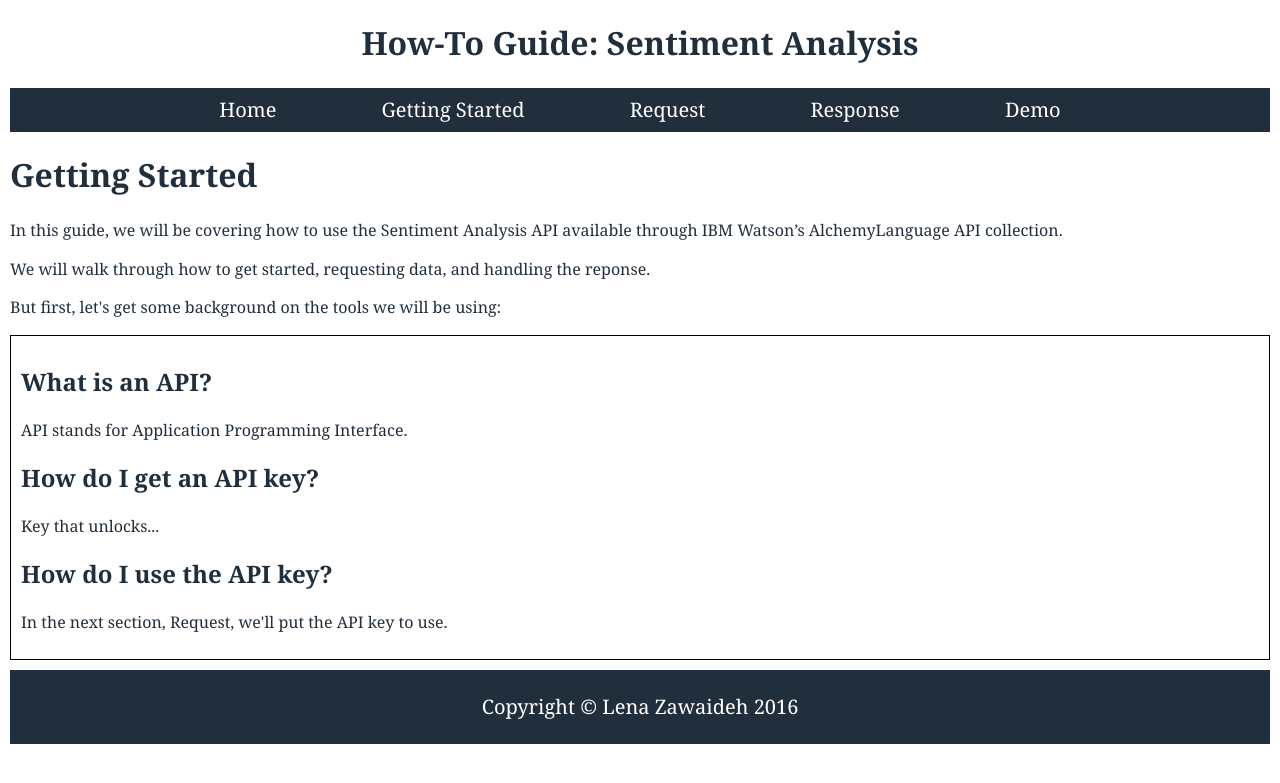
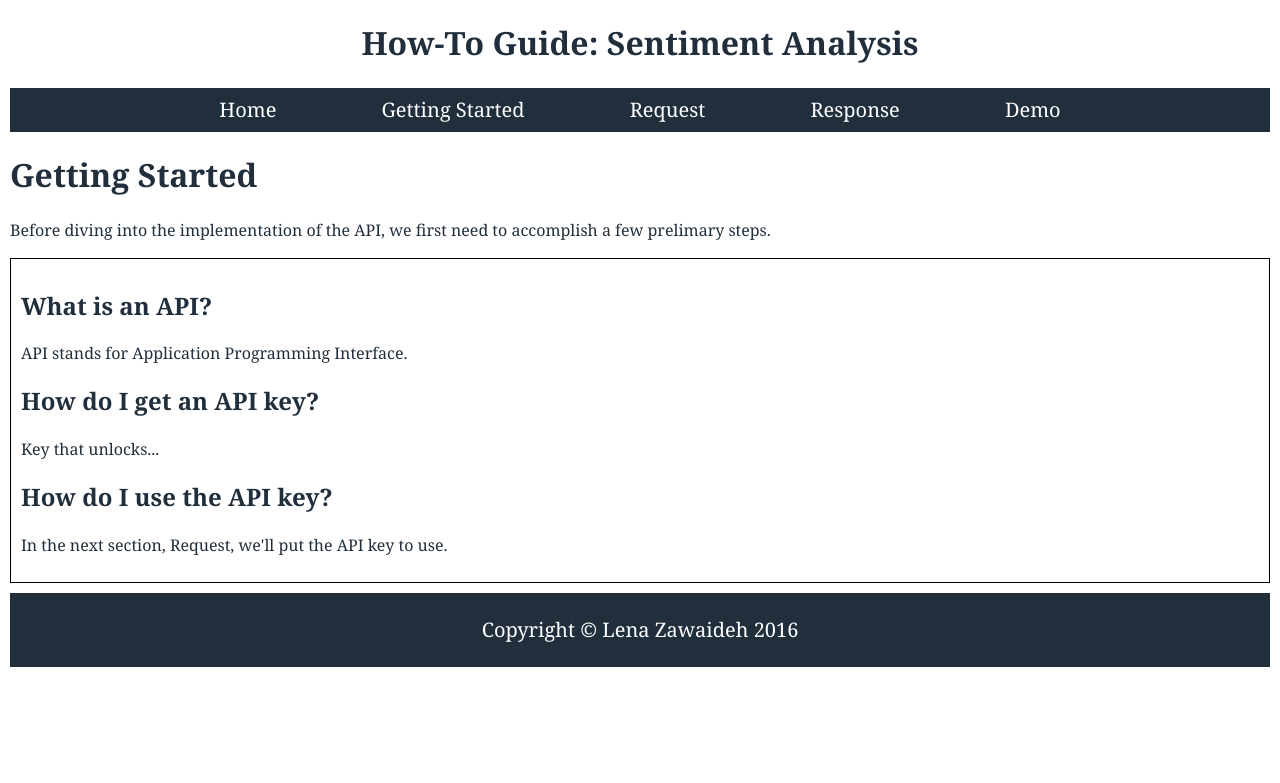
Before and after one commit to lenaz/How-To-Guide, a Jekyll site: the page built from getting-started.html, in a window 1280 px wide. Shown: the top 783 px of the page. Built offline with Jekyll 4.4.1, drawn with Linux system fonts in a browser that asks for light colours; Markdown is read by kramdown in place of the engine named in the settings.

Commit message:
Update getting-started.html

```diff
--- a/getting-started.html
+++ b/getting-started.html
@@ -4,9 +4,7 @@ layout: default
 
 <h1>Getting Started</h1>
 
-<p>In this guide, we will be covering how to use the Sentiment Analysis API available through IBM Watson’s AlchemyLanguage API collection.</p>
-<p>We will walk through how to get started, requesting data, and handling the reponse.</p>
-<p>But first, let's get some background on the tools we will be using:</p>
+<p>Before diving into the implementation of the API, we first need to accomplish a few prelimary steps.</p>
 
 <div class="definitions">
 <h2>What is an API?</h2>
```
